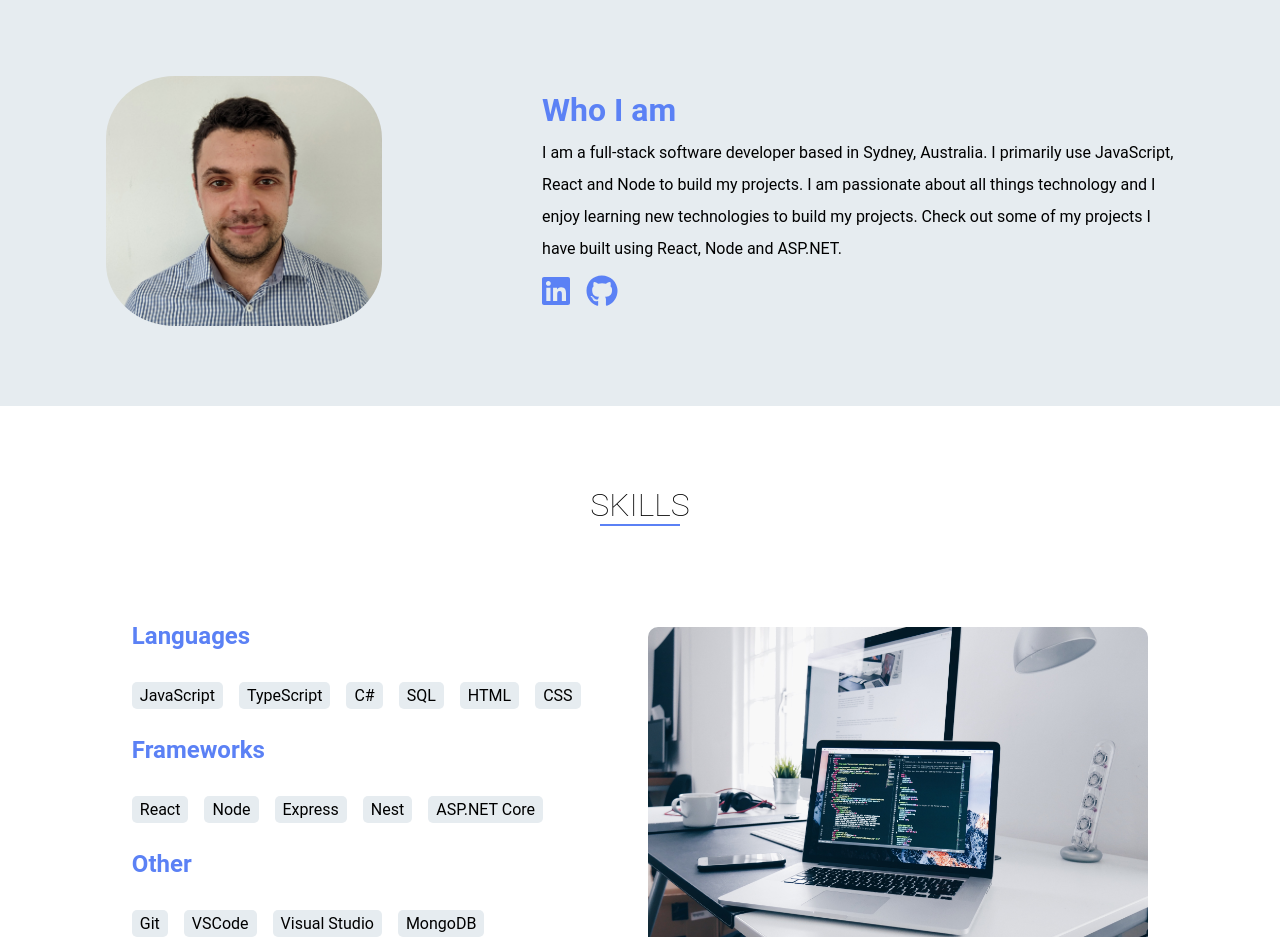
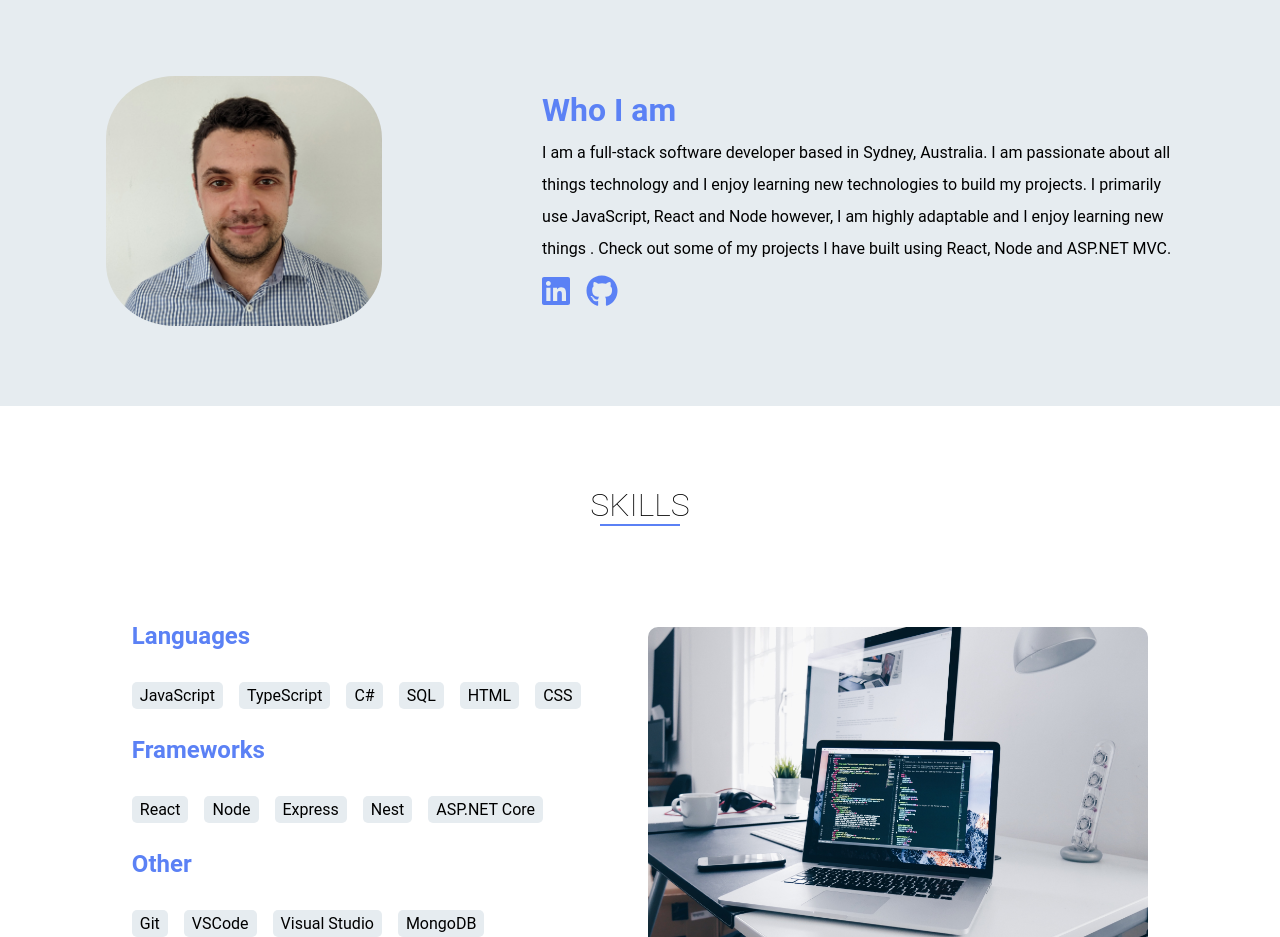
Before and after one commit to mendevez/portfolio, a Next.js app: page / in a window 1280 px wide. Shown: the part 1000-1937 px from the top of the page. Built offline with nearby package versions, Linux system fonts and the light colour scheme.

Commit message:
description

```diff
--- a/components/About.js
+++ b/components/About.js
@@ -21,10 +21,11 @@ const About = () => {
             <h2 className={styles.about__content__title}>Who I am</h2>
             <p className={styles.about__content__description}>
               I am a full-stack software developer based in Sydney, Australia. I
-              primarily use JavaScript, React and Node to build my projects. I
               am passionate about all things technology and I enjoy learning new
-              technologies to build my projects. Check out some of my projects I
-              have built using React, Node and ASP.NET.
+              technologies to build my projects. I primarily use JavaScript,
+              React and Node however, I am highly adaptable and I enjoy learning
+              new things . Check out some of my projects I have built using
+              React, Node and ASP.NET MVC.
             </p>
             <div className={styles.about__content__links}>
               <a
```
